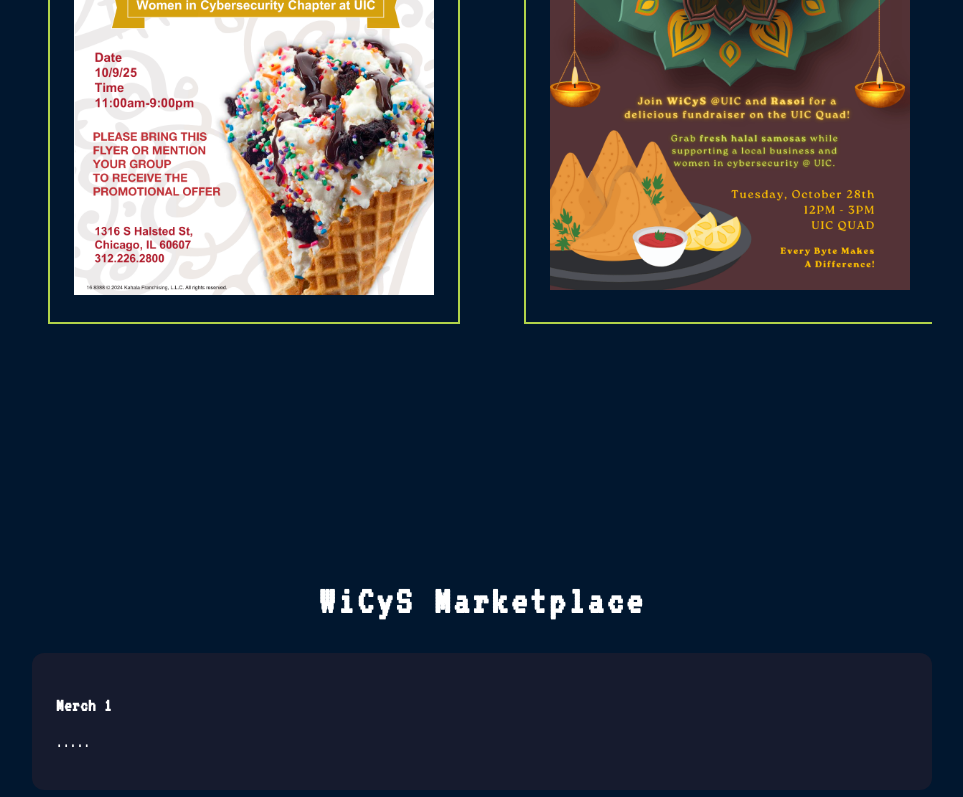
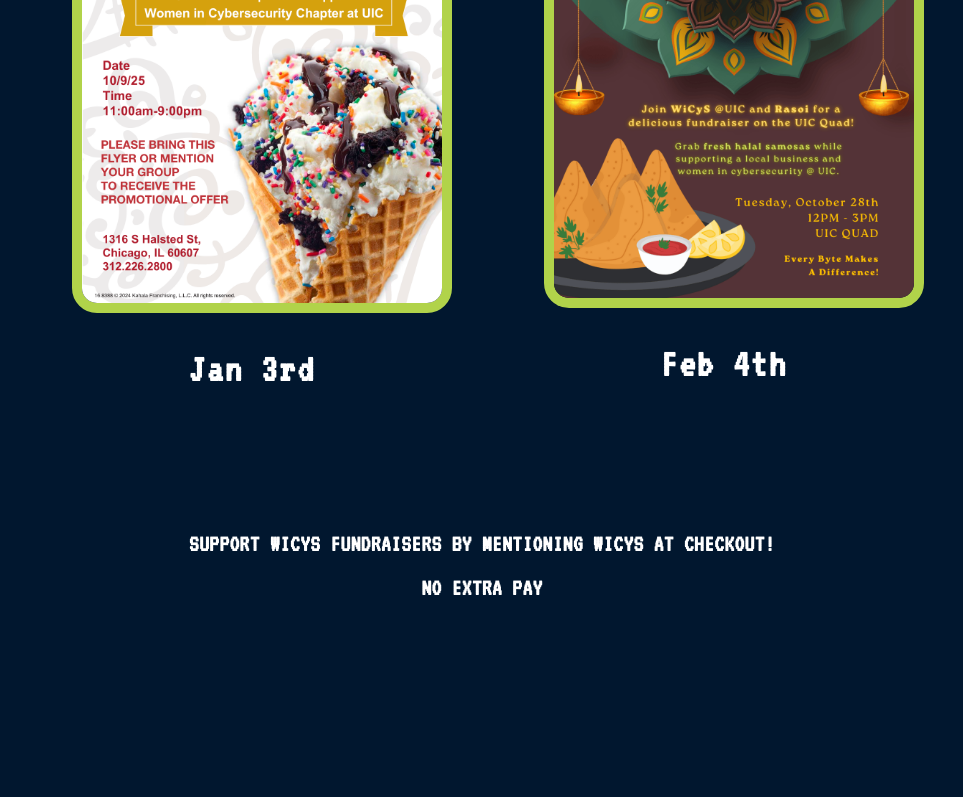
Before and after one commit to hera-myat/wicys-cyber-marketplace, a React (Vite) app: page / in a window 1280 px wide. Shown: the part 1332-2129 px from the top of the page, without its empty margins (158-1121 px from the left). Built offline with nearby package versions, Linux system fonts and the light colour scheme.

Commit message:
worked on Events section

```diff
--- a/src/sections/Events.jsx
+++ b/src/sections/Events.jsx
@@ -10,16 +10,27 @@
 
           <div className = "Photos">
             <img src={eventOne} />
+            <h1> Jan 3rd </h1>
           </div>
 
           <div className = "Photos">
             <img src={eventTwo} />
+            <h1> Feb 4th </h1>
           </div>
 
           <div className = "Photos">
-            <img src = {eventThree} />
+            <img src = {eventThree} className= 'upcomingPhoto'/>
+            <h1> Coming Soon </h1>
+            <h1> ... </h1>
           </div>
-        </div>
+
+      </div>
+
+      <div className='caption'>
+        <h1> SUPPORT WICYS FUNDRAISERS BY MENTIONING WICYS AT CHECKOUT! </h1>
+        <h1> NO EXTRA PAY </h1>
+      </div>
+
 
     </Section>
   )
--- a/src/styles/global.css
+++ b/src/styles/global.css
@@ -50,6 +50,13 @@
   justify-content: center;
 }
 
+.introLogo {
+  display: block;
+  margin: 1.5rem auto 0 auto;
+  width: 180px;
+  height: auto;
+}
+
 .section {
   padding: 6rem 2rem;
   max-width: 900px;
@@ -61,8 +68,6 @@
   margin-bottom: 2rem;
   font-size: 2.5rem;
   letter-spacing: 0.08em;
-
-
 }
 
 .Scroll{
@@ -79,7 +84,6 @@
 
 .Photos{
   min-width: 360px;
-  border: 2px solid #b1d34A;
   padding: 1.5rem;
   transition: transform 0.2s ease;
 }
@@ -87,10 +91,36 @@
 .Photos:hover{
   transform: scale(1.02);
 }
+
 .Photos img{
   width: 100%;
+  border: 10px solid #b1d34A;
+  border-radius: 25px;
   height: auto;
   object-fit: contain;
+
+}
+
+.upcomingPhoto{
+  width: 100%;
+  border: 10px solid #b1d34A;
+  border-radius: 25px;
+  height: auto;
+  object-fit: contain;
+  filter: blur(3px);
+}
+
+.Photos h1{
+  font-size: xx-large;
+  text-align: center;
+  margin-bottom: 1rem;
+  font-size: 2.5rem;
+  letter-spacing: 0.05em;
+
+}
+
+.caption{
+  text-align: center;
 }
 
 .card {
@@ -116,10 +146,3 @@
   padding: 2rem;
   background: #080b14;
 }
-
-.introLogo {
-  display: block;
-  margin: 1.5rem auto 0 auto;
-  width: 180px;
-  height: auto;
-}
```
